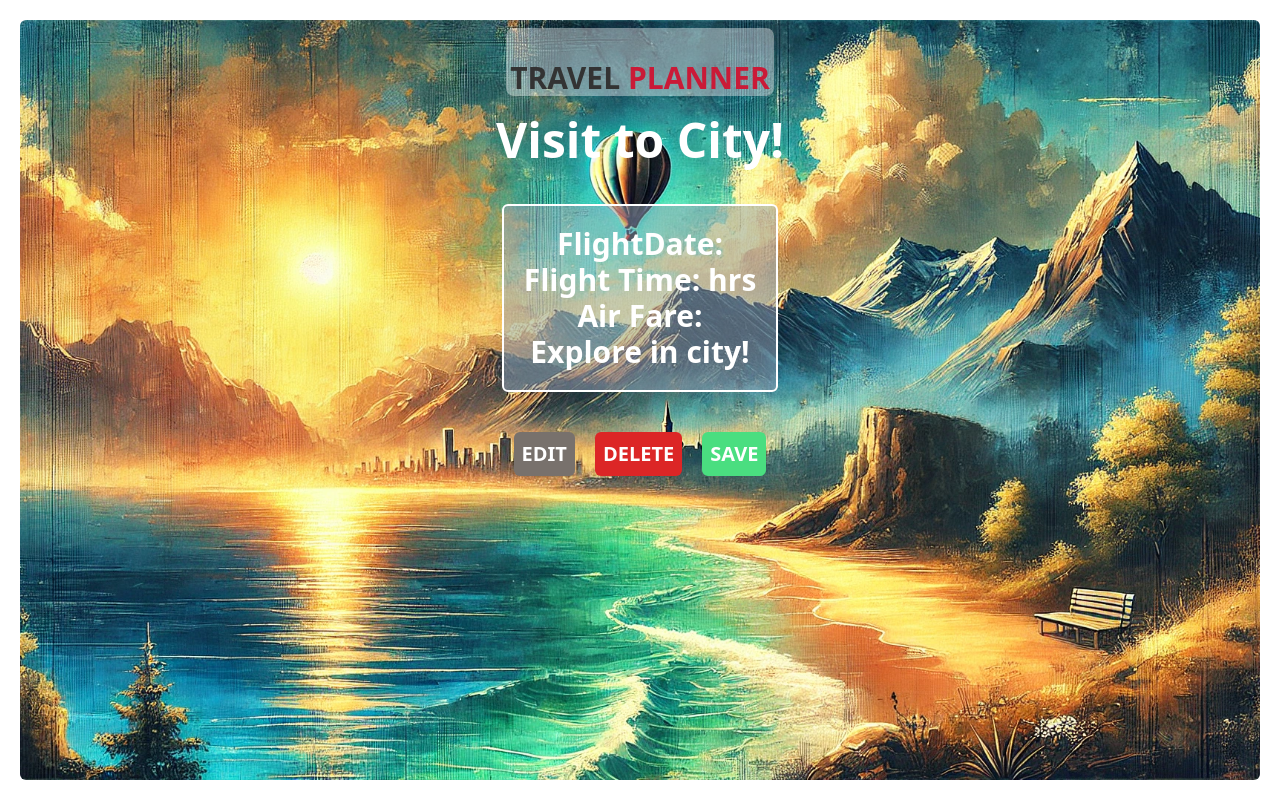
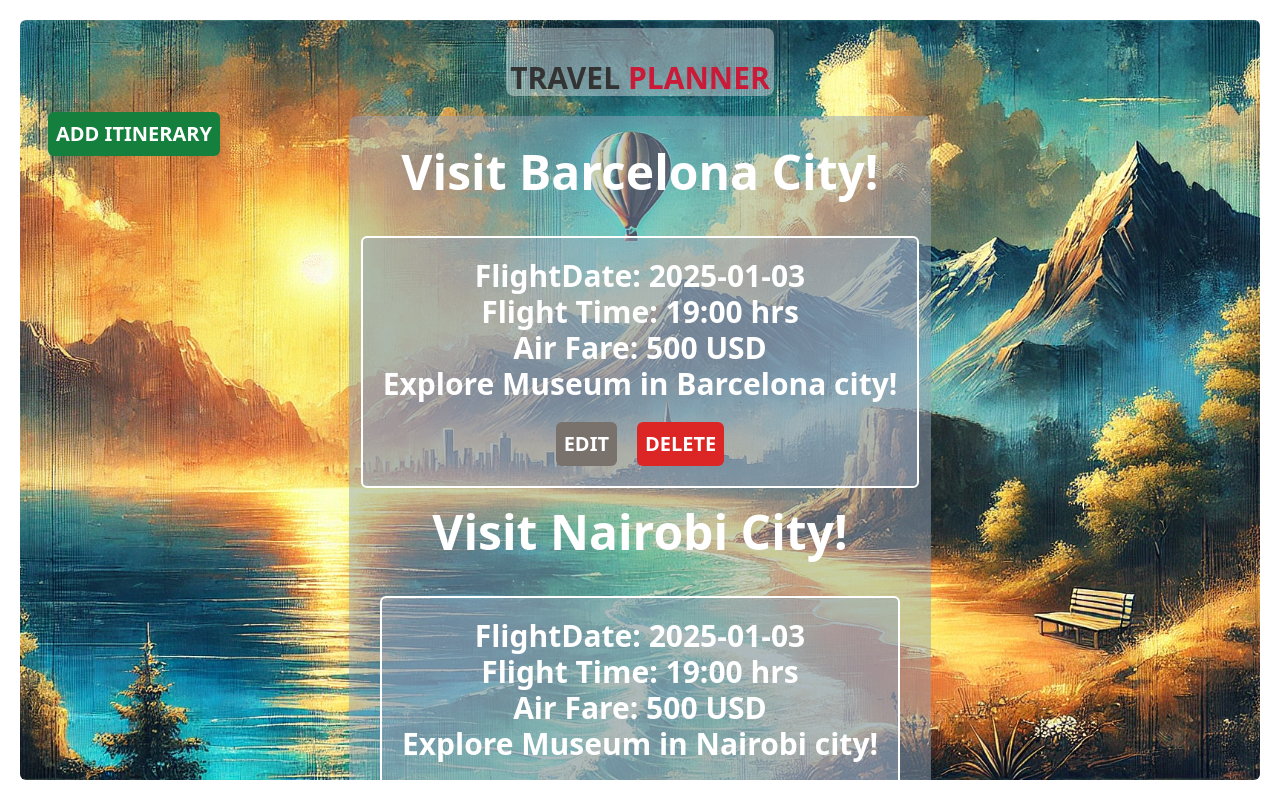
Before and after one commit to OtienoDennis/webdev-projects, a React (Vite) app in the folder frontend-projects/travel-planner-app/: page /itinerary in a window 1280 px wide. Built offline with nearby package versions, Linux system fonts and the light colour scheme.

Commit message:
Add itinerary creation and editing functionality to ItineraryPlanner component

```diff
--- a/frontend-projects/travel-planner-app/src/components/ItineraryPlanner.jsx
+++ b/frontend-projects/travel-planner-app/src/components/ItineraryPlanner.jsx
@@ -1,52 +1,140 @@
+import { useState } from 'react';
 import Button from './Button';
+import { Link } from 'react-router-dom';
+import ItineraryModal from './ItineraryModal';
 
-export default function ItineraryPlanner({
-  itineraryInformation,
-  onEdit,
-  onSave,
-  onDelete,
-}) {
+export default function ItineraryPlanner({ itineraryInformation, dispatch }) {
+  const [savedState, setSavedState] = useState(true);
+  const [isModalOpen, setIsModalOpen] = useState(false);
+  const [valuesToEdit, setValuesToEdit] = useState({});
+  const [editedIndex, setEditedIndex] = useState(null);
+  function onEdit(index) {
+    setIsModalOpen(true);
+    setSavedState(false);
+    setEditedIndex(index);
+    setValuesToEdit(itineraryInformation[index]);
+  }
+
+  function onDelete(index) {
+    let filteredItineraryInformation = itineraryInformation.filter(
+      (item, idn) => {
+        return idn !== index;
+      }
+    );
+    dispatch({
+      type: 'itineraryInformation',
+      payload: filteredItineraryInformation,
+    });
+  }
+
+  function onCreate() {
+    setIsModalOpen(true);
+    setSavedState(false);
+    setValuesToEdit(null);
+    if (itineraryInformation.length < 1) {
+      setEditedIndex(0);
+    } else {
+      setEditedIndex(itineraryInformation.length);
+    }
+  }
+
+  if (itineraryInformation.length < 1) {
     return (
+      <div className='flex flex-col items-center h-screen gap-10 mt-5'>
+        <div className=''>
+          <Link to='/'>
+            <p className='text-white font-extrabold text-center text-xl bg-amber-500 p-2 rounded md:text-2xl hover:bg-opacity-90 hover:cursor-pointer active:scale-95 transition ease-in-out duration-200 w-max m-auto'>
+              SEARCH FOR A DESTINATION TO CREATE ITINERARY
+            </p>
+          </Link>
+        </div>
+
+        <Button
+          onClick={onCreate}
+          className={
+            'text-white text-xl font-semibold bg-green-700 p-2 rounded-md hover:text-slate-300 hover:cursor-pointer transition ease-in-out duration-200 active:scale-95'
+          }>
+          ADD ITINERARY
+        </Button>
+
+        {isModalOpen && (
+          <ItineraryModal
+            itineraryInformation={itineraryInformation}
+            valuesToEdit={valuesToEdit}
+            setIsModalOpen={setIsModalOpen}
+            dispatch={dispatch}
+            editedIndex={editedIndex}
+            setSavedState={setSavedState}
+          />
+        )}
+      </div>
+    );
+  }
+  return (
+    <div>
+      <Button
+        onClick={onCreate}
+        className={
+          'text-white text-xl font-semibold bg-green-700 p-2 rounded-md hover:text-slate-300 hover:cursor-pointer transition ease-in-out duration-200 active:scale-95 fixed left-12 top-28'
+        }>
+        ADD ITINERARY
+      </Button>
+      <div className='bg-slate-400 mt-5 p-3 rounded-lg bg-opacity-50 relative'>
+        {itineraryInformation.map((item, index) => {
+          return (
+            <div key={index}>
               <div className='flex flex-col items-center gap-5'>
                 <h1 className='text-white text-5xl font-extrabold p-5 text-center'>
-        Visit to {itineraryInformation?.city} City!
+                  Visit {item.city} City!
                 </h1>
                 <div className='text-center text-white text-3xl p-5 border-2 border-white rounded-md bg-slate-400 bg-opacity-50 font-semibold'>
-        <p>FlightDate: {itineraryInformation?.flightDate}</p>
-        <p>Flight Time: {itineraryInformation?.flightTime} hrs</p>
+                  <p>FlightDate: {item.flightDate}</p>
+                  <p>Flight Time: {item.flightTime} hrs</p>
                   <p>
-          Air Fare: {itineraryInformation?.airFare}{' '}
-          {itineraryInformation?.currency}
+                    Air Fare: {item.airFare} {item.currency}
                   </p>
                   <p>
-          Explore {itineraryInformation?.attractionToVisit} in{' '}
-          {itineraryInformation?.city} city!
+                    Explore {item.attractionToVisit} in {item.city} city!
                   </p>
-      </div>
-      <div className='gap-5 mt-5 flex'>
+
+                  <div className='gap-5 mt-5 flex justify-center'>
+                    {savedState && (
                       <Button
-          onClick={onEdit}
+                        onClick={() => onEdit(index)}
                         className={
                           'text-white text-xl font-semibold bg-stone-500 p-2 rounded-md hover:text-slate-300 hover:cursor-pointer transition ease-in-out duration-200 active:scale-95'
                         }>
                         EDIT
                       </Button>
+                    )}
 
                     <Button
-          onClick={onDelete}
+                      onClick={() => onDelete(index)}
                       className={
                         'text-white text-xl font-semibold bg-red-600 p-2 rounded-md hover:text-slate-300 hover:cursor-pointer transition ease-in-out duration-200 active:scale-95'
                       }>
                       DELETE
                     </Button>
-        <Button
-          onClick={onSave}
-          className={
-            'text-white text-xl font-semibold bg-green-400 p-2 rounded-md hover:text-slate-300 hover:cursor-pointer transition ease-in-out duration-200 active:scale-95'
-          }>
-          SAVE
-        </Button>
+                    {/* {!savedState && (
+
+                    )} */}
+                  </div>
+                </div>
               </div>
             </div>
           );
+        })}
+      </div>
+      {isModalOpen && (
+        <ItineraryModal
+          itineraryInformation={itineraryInformation}
+          valuesToEdit={valuesToEdit}
+          setIsModalOpen={setIsModalOpen}
+          dispatch={dispatch}
+          editedIndex={editedIndex}
+          setSavedState={setSavedState}
+        />
+      )}
+    </div>
+  );
 }
```
Lines whose indentation alone changed are shown as unchanged.
